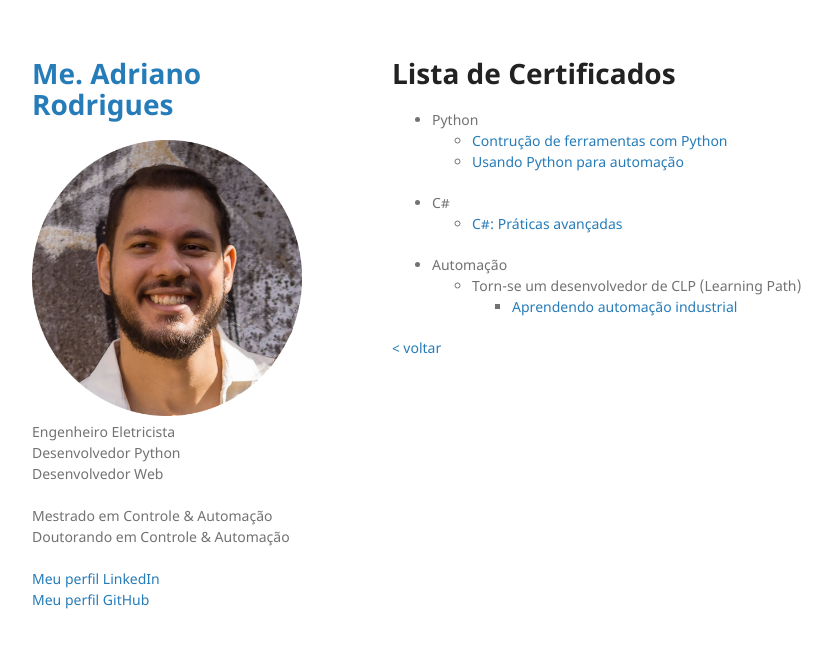
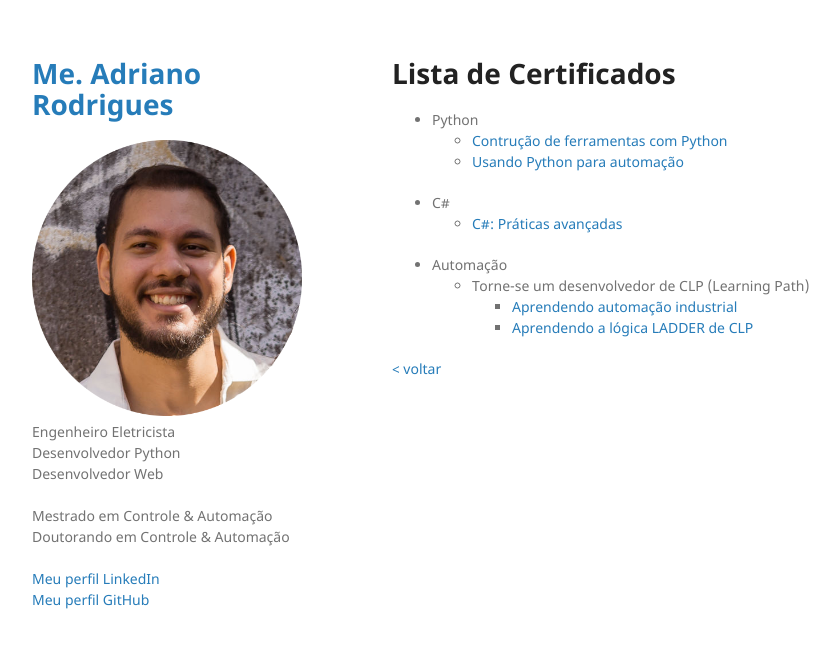
Before and after one commit to Adrianordp/Adrianordp.github.io, a Jekyll site: the page built from certificates/index.md, in a window 1280 px wide. Shown: the top 648 px of the page, without its empty margins (178-1018 px from the left). Built offline with Jekyll 4.4.1, drawn with Linux system fonts in a browser that asks for light colours.

Commit message:
Added 'Learning PLC ladder logic' certificate

```diff
--- a/certificates/index.md
+++ b/certificates/index.md
@@ -12,7 +12,8 @@ layout: default
 - C#
     - [C#: Práticas avançadas](./CertificateOfCompletion_C%20Advanced%20Practices.pdf)
 - Automação
-    - Torn-se um desenvolvedor de CLP (Learning Path)
+    - Torne-se um desenvolvedor de CLP (Learning Path)
         - [Aprendendo automação industrial](./CertificateOfCompletion_Learning%20Industrial%20Automation.pdf)
+        - [Aprendendo a lógica LADDER de CLP](./CertificateOfCompletion_Learning%20PLC%20Ladder%20Logic.pdf)
 
 [< voltar](/)
```
Also changed, not shown: en/certificates/index.md (+1 -1 lines), 1 other file.
